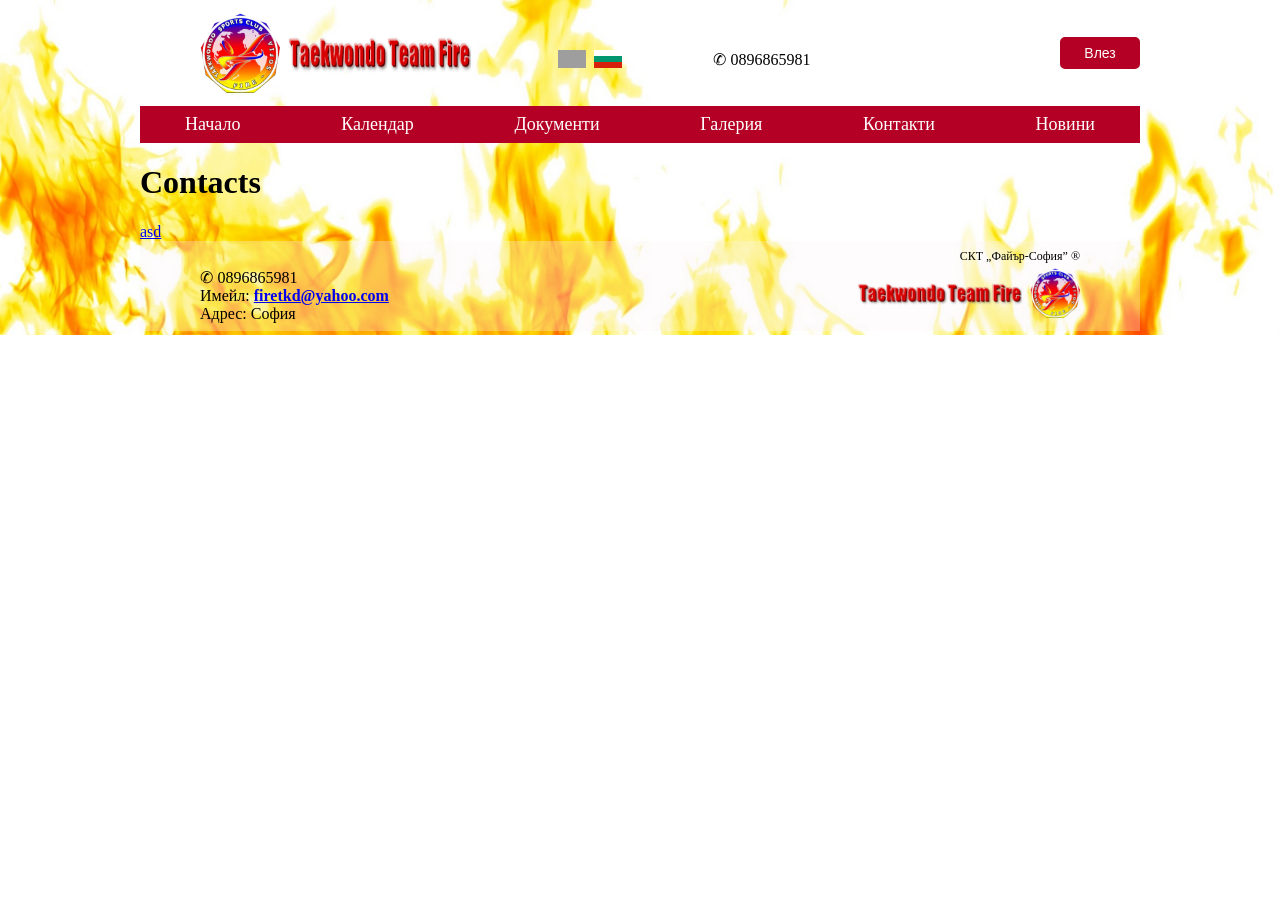
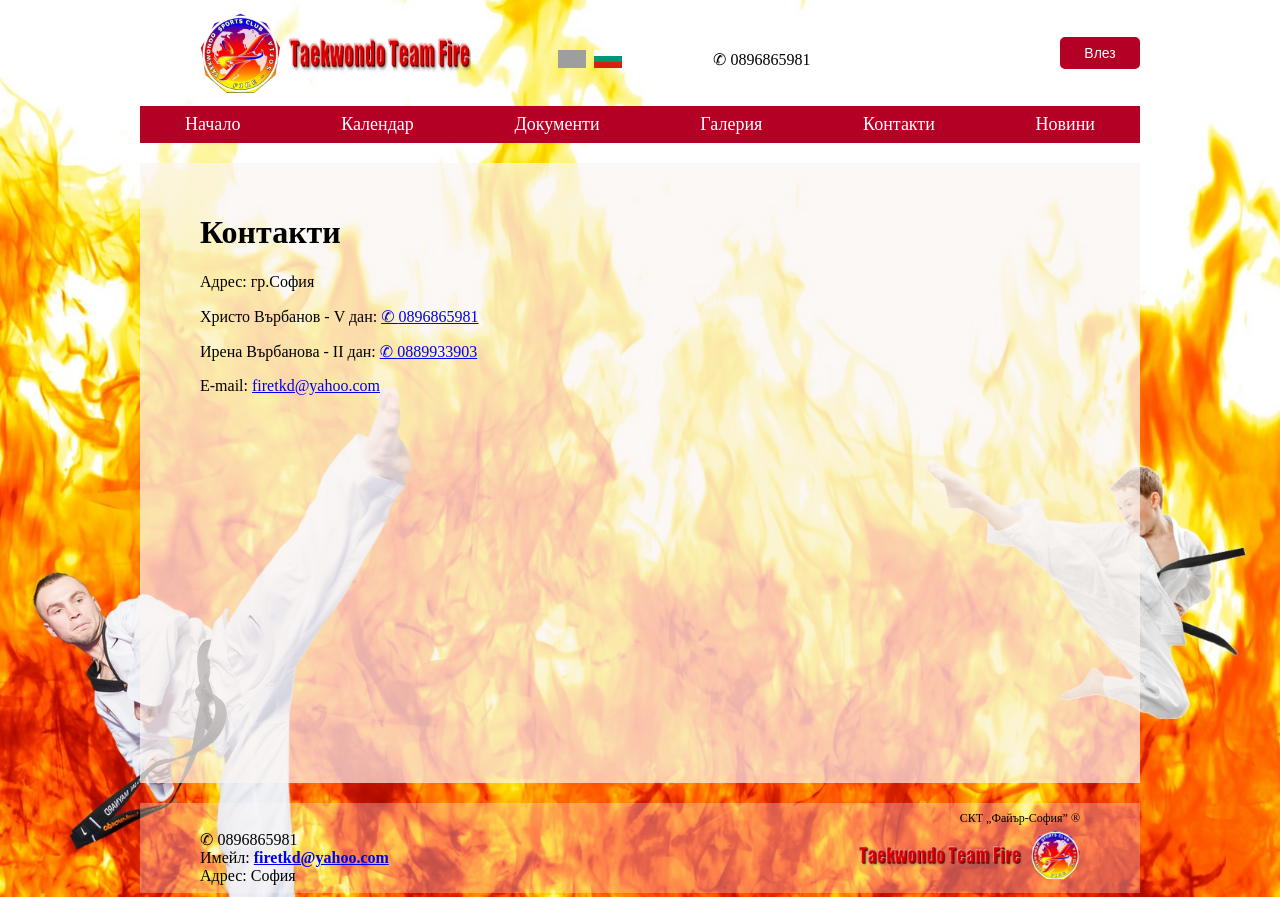
Before and after one commit to GreeningSiren/fire-ipc, a React (Vite) app: page /contacts in a window 1280 px wide. Before the commit the page ends 800 px from the top, so only its background shows below. Built offline with nearby package versions, Linux system fonts and the light colour scheme; no server answers; grey boxes are pictures that could not be loaded.

Commit message:
Improved contacts folder

```diff
--- a/src/components/Footer.jsx
+++ b/src/components/Footer.jsx
@@ -8,7 +8,7 @@ export default function Footer() {
             <div className='footer-left'>
                 <div className='footer-text'>
                     <div className="footer-phone"><a href="tel:+359896865981">✆ <Text word="Phone" /></a></div>
-                    <Text word="EmailText" /><a href='mailto:firetkd@abv.bg' target='_blank'><strong><Text word="Email" /></strong></a>
+                    <Text word="EmailText" /><a href='mailto:firetkd@yahoo.com' target='_blank'><strong><Text word="Email" /></strong></a>
                     <div className='footer-address'><Text word="Address" /></div>
                 </div>
                 <div className='footer-images'>
--- a/src/components/css/Competition.css
+++ b/src/components/css/Competition.css
@@ -24,21 +24,6 @@
     color: black;
 }
 
-.competition-info {
-    display: -webkit-box;
-    -webkit-line-clamp: 3;
-    -webkit-box-orient: vertical;
-    overflow: hidden;
-    text-overflow: ellipsis;
-    white-space: normal;
-    max-height: 6.5em;
-}
-
-.competition-info.expanded {
-    -webkit-line-clamp: unset; /* Remove line clamp */
-    max-height: none; /* Allow full height */
-}
-
 .toggle-button {
     cursor: pointer;
     text-decoration: underline;
--- a/src/localization/main.json
+++ b/src/localization/main.json
@@ -35,7 +35,8 @@
         "Gold": "Gold: ",
         "Silver": "Silver: ",
         "Bronze": "Bronze: ",
-        "Name": "Name"
+        "Name": "Name",
+        "+359889933903": "+359889933903"
     },
     "bg": {
         "Home": "Начало",
@@ -73,6 +74,7 @@
         "Gold": "Златни: ",
         "Silver": "Сребърни: ",
         "Bronze": "Бронзови: ",
-        "Name": "Име"
+        "Name": "Име",
+        "+359889933903": "0889933903"
     }
 }
--- a/src/pages/Contacts.jsx
+++ b/src/pages/Contacts.jsx
@@ -1,8 +1,16 @@
+import Text from "../components/Text";
+
 export default function Contacts() {
     return (
-        <div>
-            <h1>Contacts</h1>
-            <a href="/">asd</a>
+        <div className="main-content">
+            <h1><Text word="Contacts" /></h1>
+            <p>Адрес: гр.София</p>
+
+            <p>Христо Върбанов - V дан: <a href="tel:+359896865981">✆ <Text word="Phone" /></a></p>
+
+            <p>Ирена Върбанова - II дан: <a href="tel:+359889933903">✆ <Text word="+359889933903" /></a></p>
+
+            <p>E-mail: <a href="mailto:firetkd@yahoo.com">firetkd@yahoo.com</a></p>
         </div>
     )
 }
```
